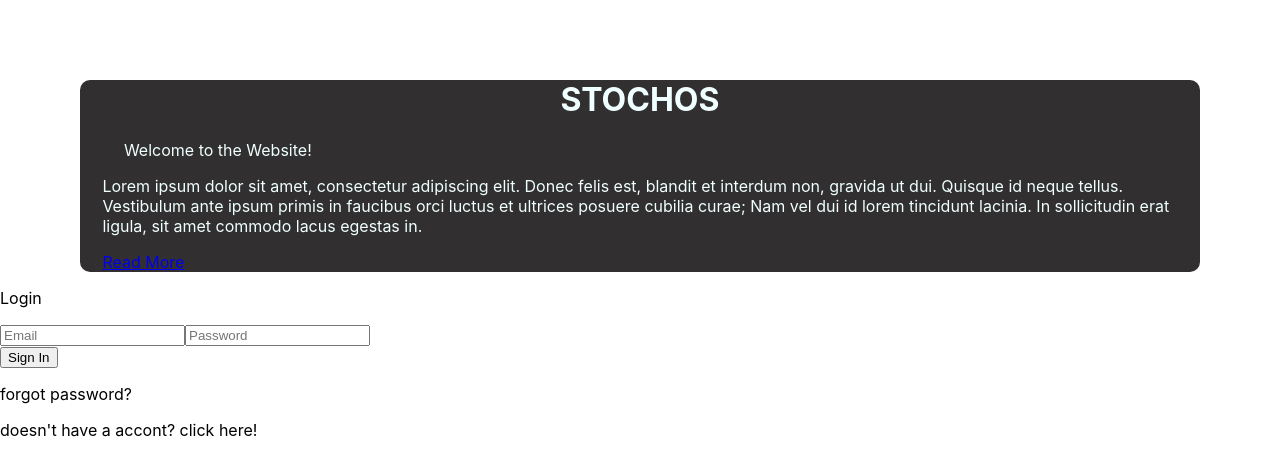
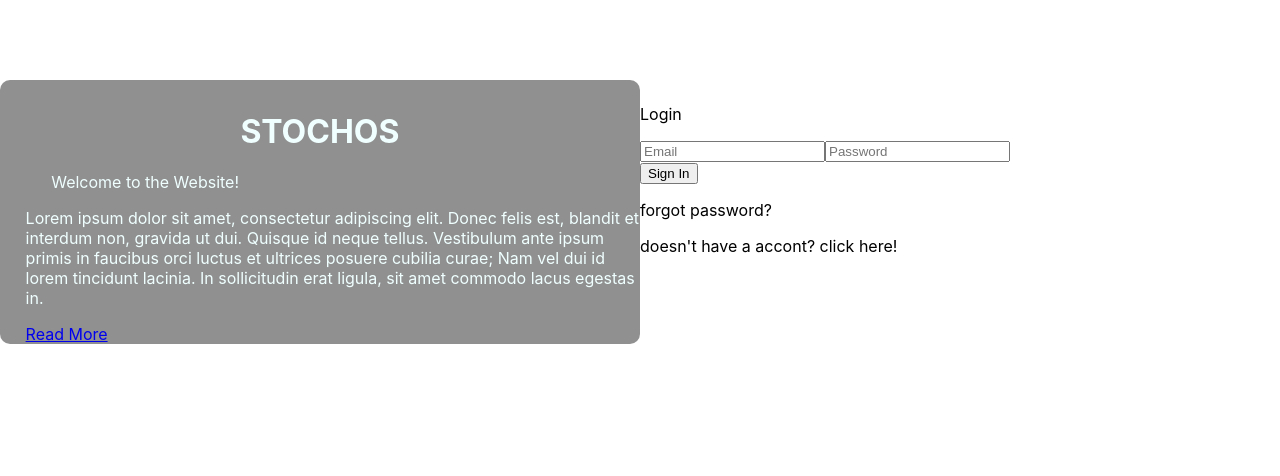
Before and after one commit to StochosTCC/Stochos, a React (Create React App) app in the folder stochos-front-R/: page / in a window 1280 px wide. Shown: the top 476 px of the page. Built offline with nearby package versions, Linux system fonts and the light colour scheme.

Commit message:
trabalhando em login

```diff
--- a/stochos-front-R/src/index.tsx
+++ b/stochos-front-R/src/index.tsx
@@ -1,7 +1,7 @@
 import React from 'react';
 import ReactDOM from 'react-dom/client';
 import './index.css';
-import Login from './pages/login';
+import Login from './pages/login'
 
 const root = ReactDOM.createRoot(
   document.getElementById('root') as HTMLElement
--- /dev/null
+++ b/stochos-front-R/src/pages/login/Campos/index.tsx
@@ -0,0 +1,23 @@
+
+export default function Campos(){
+
+    return(
+    <div>
+        <div >
+          <p >Login</p>
+        </div>
+
+        <div >
+          <input type="email"  placeholder="Email" />
+          <input type="password" placeholder="Password" />
+        </div>
+
+        <div >
+          <button >Sign In</button>
+          <p>forgot password?</p>
+        </div>
+
+        <div >doesn't have a accont? click here!</div>
+      </div>)
+
+}
--- a/stochos-front-R/src/pages/login/Login.module.scss
+++ b/stochos-front-R/src/pages/login/Login.module.scss
@@ -1,34 +1,15 @@
-.titulo {
- text-align: center;
-margin-top: 2rem;
-color: azure;
+.grid {
+
+  justify-items: center;
+  align-items: center;
+  display: flex;
+  height: 100%;
+
+  .componentes{
+
+    justify-items: center;
+    align-items: center;
+    display: flex;
+    width: 100%;
+  }
 }
-
-.blocoA{
-
-  margin-top: 5rem;
-
-  background-color: #312F2F;
-
-  margin-left: 5rem;
-  margin-right: 5rem;
-
-  border-radius: 10px;
-
-}
-
-.boasVindas{
-
-  margin-left: 2%;
-  margin-right: 2%;
-
-  color: azure;
-
-  .boasVindasTitulo{
-
-
-
-
-  }
-
-}
--- /dev/null
+++ b/stochos-front-R/src/pages/login/boasVindas/BoasVindas.module.scss
@@ -0,0 +1,26 @@
+.titulo {
+  text-align: center;
+  margin-top: 2rem;
+  color: azure;
+}
+
+.blocoA {
+
+
+  margin-top: 5rem;
+  justify-content: end;
+
+  background-color: #909090;
+
+  border-radius: 10px;
+}
+
+.boasVindas {
+  margin-left: 2vw;
+
+  color: azure;
+
+  .boasVindasTitulo {
+    margin-left: 2vw;
+  }
+}
--- /dev/null
+++ b/stochos-front-R/src/pages/login/boasVindas/index.tsx
@@ -0,0 +1,35 @@
+import estilos from './BoasVindas.module.scss';
+import './BoasVindas.module.scss';
+
+export default function Login(){
+
+    return(
+    <div className={estilos.blocoA} >
+
+        <div >
+          <h1 className={estilos.titulo}>STOCHOS</h1>
+        </div>
+
+        <div className={estilos.boasVindas}>
+          <p className={estilos.boasVindasTitulo}>Welcome to the Website!</p>
+
+          <p >
+            Lorem ipsum dolor sit amet, consectetur adipiscing elit. Donec felis
+            est, blandit et interdum non, gravida ut dui. Quisque id neque tellus.
+            Vestibulum ante ipsum primis in faucibus orci luctus et ultrices
+            posuere cubilia curae; Nam vel dui id lorem tincidunt lacinia. In
+            sollicitudin erat ligula, sit amet commodo lacus egestas in.
+          </p>
+
+          <div >
+
+            <span >
+              <a href="#" >Read More</a>
+            </span>
+          </div>
+
+        </div>
+
+    </div>
+    )
+}
--- a/stochos-front-R/src/pages/login/index.tsx
+++ b/stochos-front-R/src/pages/login/index.tsx
@@ -1,60 +1,19 @@
-import estilos from './Login.module.scss';
-import { Component } from 'react';
-import './Login.module.scss'
+import estilos from './Login.module.scss'
 
+import BoasVindas from "./boasVindas";
+import Campos from "./Campos";
 
-    class App extends Component {
-
-        render() {
-          return (
-        <div>
-        <div className={estilos.blocoA} >
-          <div>
-            <div >
-              <h1 className={estilos.titulo}>STOCHOS</h1>
-            </div>
-
-            <div className={estilos.boasVindas}>
-              <p className={estilos.boasVindas}>Welcome to the Website!</p>
-
-              <p >
-                Lorem ipsum dolor sit amet, consectetur adipiscing elit. Donec felis
-                est, blandit et interdum non, gravida ut dui. Quisque id neque tellus.
-                Vestibulum ante ipsum primis in faucibus orci luctus et ultrices
-                posuere cubilia curae; Nam vel dui id lorem tincidunt lacinia. In
-                sollicitudin erat ligula, sit amet commodo lacus egestas in.
-              </p>
-              <div >
-                <span >
-                  <a href="#" >Read More</a>
-                </span>
-              </div>
-            </div>
-          </div>
-        </div>
-
-        <div>
-          <div>
-            <div >
-              <p >Login</p>
-            </div>
-
-            <div >
-              <input type="email"  placeholder="Email" />
-              <input type="password" placeholder="Password" />
-            </div>
-
-            <div >
-              <button >Sign In</button>
-              <p>forgot password?</p>
-            </div>
-
-            <div >doesn't have a accont? click here!</div>
-          </div>
-        </div>
+export default function Login() {
+  return (
+    <>
+    <div className={estilos.grid}>
+      <div className={estilos.componentes}>
+        <BoasVindas />
       </div>
-
-    )
+      <div className={estilos.componentes}>
+        <Campos />
+      </div>
+     </div>
+    </>
+  );
 }
-    }
-        export default App;
```
